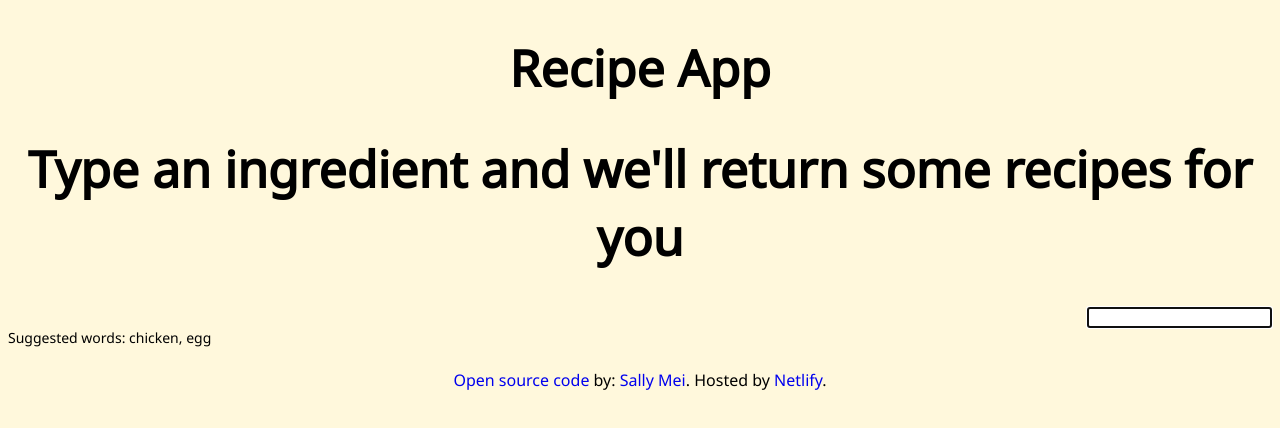
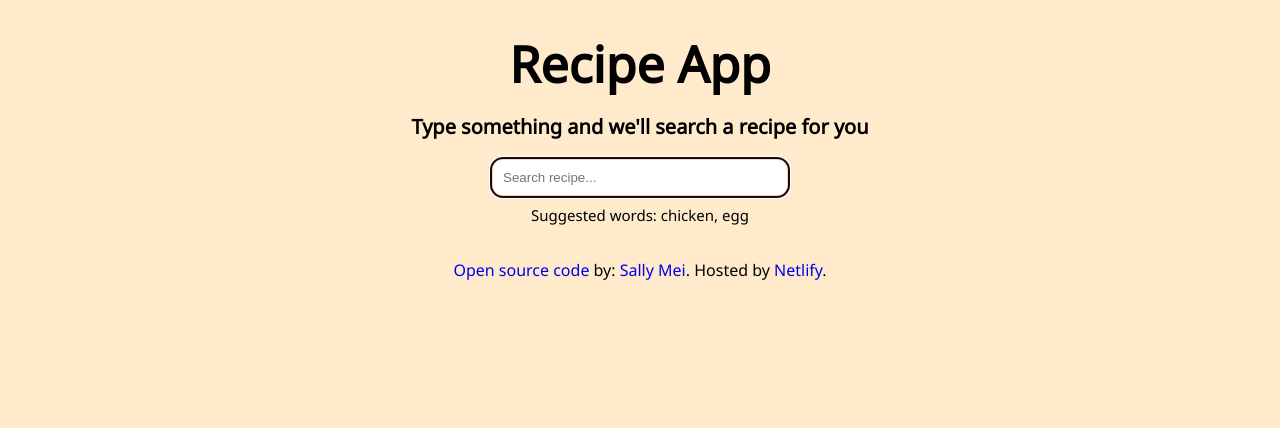
Before and after one commit to SMei201900/Recipe_App, a React (Create React App) app: page / in a window 1280 px wide. Shown: the top 428 px of the page. Built offline with nearby package versions, Linux system fonts and the light colour scheme.

Commit message:
Added Axios and more CSS

```diff
--- a/package.json
+++ b/package.json
@@ -6,6 +6,7 @@
     "@testing-library/jest-dom": "^5.14.1",
     "@testing-library/react": "^11.2.7",
     "@testing-library/user-event": "^12.8.3",
+    "axios": "^0.23.0",
     "react": "^17.0.2",
     "react-dom": "^17.0.2",
     "react-scripts": "^3.4.4",
--- a/src/App.css
+++ b/src/App.css
@@ -1,4 +1,13 @@
 h1 {
 	text-align: center;
 	font-size: 50px;
+	margin-top: 30px;
+	margin-bottom: 15px;
 }
+
+h2 {
+	text-align: center;
+	font-size: 20px;
+	margin-top: 2px;
+	margin-bottom: 2px;
+}
--- a/src/App.js
+++ b/src/App.js
@@ -8,6 +8,7 @@ export default function App() {
 		<div className="App">
 			<header>
 				<h1> Recipe App </h1>
+				<h2>Type something and we'll search a recipe for you</h2>
 			</header>
 			<main>
 				<Food />
--- a/src/Food.css
+++ b/src/Food.css
@@ -1,7 +1,19 @@
 .searchEngine {
-	text-align: right;
+	text-align: center;
+	padding: 10px;
+}
+
+.results input {
+	width: 300px;
+	padding: 10px;
+	border: 3px solid #fbceb1;
+	border-radius: 12px;
+	color: #efc8aa;
+	margin: 5px;
 }
 
 .hint {
-	font-size: 14px;
+	font-size: 15px;
+	text-align: center;
+	margin: 2px;
 }
--- a/src/Food.js
+++ b/src/Food.js
@@ -1,4 +1,5 @@
 import React, { useState } from "react";
+import axios from "axios";
 import "./Food.css";
 
 export default function Food() {
@@ -21,13 +22,19 @@ export default function Food() {
 
 	return (
 		<div className="Food">
-			<h1>Type an ingredient and we'll return some recipes for you</h1>
-			<div className="searchEngine">
-				<form onSubmit={search}>
-					<input type="search" autoFocus={true} onChange={handleSearch} />
-				</form>
-			</div>
-			<div className="hint">Suggested words: chicken, egg</div>
+			<section className="results">
+				<div className="searchEngine">
+					<form onSubmit={search}>
+						<input
+							type="search"
+							autoFocus={true}
+							onChange={handleSearch}
+							placeholder="Search recipe..."
+						/>
+					</form>
+					<div className="hint">Suggested words: chicken, egg</div>
+				</div>
+			</section>
 		</div>
 	);
 }
--- a/src/index.css
+++ b/src/index.css
@@ -1,4 +1,4 @@
 body {
 	font-family: "Noto Sans", sans-serif;
-	background: #fff8dc;
+	background: #ffebcc;
 }
```
Also changed, not shown: 1 other file (tests, documents, lock files or other folders).
